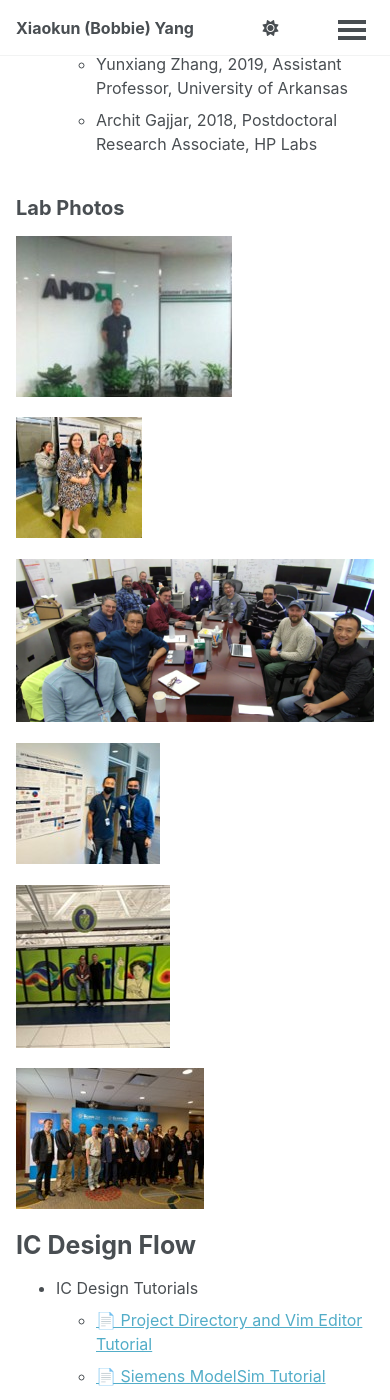
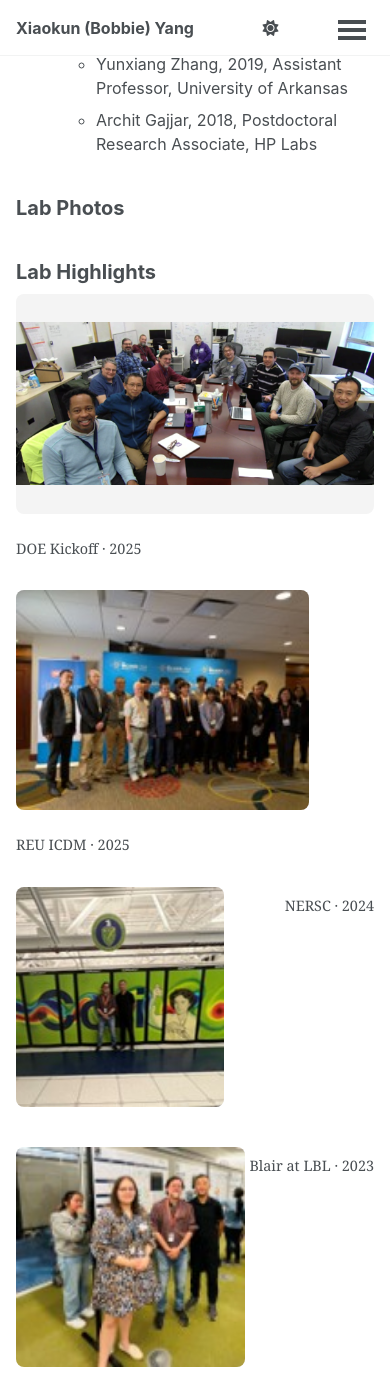
Before and after one commit to bobbieyang/bobbieyang.github.io, a Jekyll site: the page built from _pages/lab.md, in a window 390 px wide and 1400 px high, scrolled down 4715 px. Built offline with Jekyll 4.4.1, drawn with Linux system fonts in a browser that asks for light colours; a script bundle is joined from its source files by our own code; library files that are not in the unit come from our copies; some of the changed text lies outside the part shown.

Commit message:
Update lab.md

```diff
--- a/_pages/lab.md
+++ b/_pages/lab.md
@@ -38,17 +38,87 @@ Team
 
 ## Lab Photos
 
-![AMD, 2010]({{ base_path }}/files/lab/amd%202010.jpg)
+<h2>Lab Highlights</h2>
 
-![Blair at LBL, 2023]({{ base_path }}/files/lab/blair%20lbl%202023.jpg)
+<style>
+.lab-gallery {
+  display: grid;
+  grid-template-columns: repeat(2, minmax(0, 1fr));
+  gap: 24px;
+  margin-bottom: 32px;
+}
+.lab-gallery figure {
+  margin: 0;
+}
+.lab-gallery img {
+  display: block;
+  width: 100%;
+  height: 220px;
+  object-fit: contain;
+  background: #f4f4f4;
+  border-radius: 8px;
+}
+.lab-gallery figcaption {
+  margin-top: 8px;
+  text-align: center;
+  font-size: 0.9em;
+}
+@media (max-width: 600px) {
+  .lab-gallery {
+    grid-template-columns: 1fr;
+  }
+}
+</style>
 
-![DOE kickoff, 2025]({{ base_path }}/files/lab/doe%20kickoff%202025.png)
+<div class="lab-gallery">
+  <figure>
+    <a href="{{ base_path }}/files/lab/doe%20kickoff%202025.png">
+      <img src="{{ base_path }}/files/lab/doe%20kickoff%202025.png"
+           alt="DOE kickoff, 2025" loading="lazy">
+    </a>
+    <figcaption>DOE Kickoff · 2025</figcaption>
+  </figure>
 
-![Mario at LBL, 2022]({{ base_path }}/files/lab/mario%20lbl%202022.jpg)
+  <figure>
+    <a href="{{ base_path }}/files/lab/reu%20icdm%202025.jpg">
+      <img src="{{ base_path }}/files/lab/reu%20icdm%202025.jpg"
+           alt="REU ICDM, 2025" loading="lazy">
+    </a>
+    <figcaption>REU ICDM · 2025</figcaption>
+  </figure>
 
-![NERSC, 2024]({{ base_path }}/files/lab/nersc%202024.jpg)
+  <figure>
+    <a href="{{ base_path }}/files/lab/nersc%202024.jpg">
+      <img src="{{ base_path }}/files/lab/nersc%202024.jpg"
+           alt="NERSC, 2024" loading="lazy">
+    </a>
+    <figcaption>NERSC · 2024</figcaption>
+  </figure>
 
-![REU ICDM, 2025]({{ base_path }}/files/lab/reu%20icdm%202025.jpg)
+  <figure>
+    <a href="{{ base_path }}/files/lab/blair%20lbl%202023.jpg">
+      <img src="{{ base_path }}/files/lab/blair%20lbl%202023.jpg"
+           alt="Blair at LBL, 2023" loading="lazy">
+    </a>
+    <figcaption>Blair at LBL · 2023</figcaption>
+  </figure>
+
+  <figure>
+    <a href="{{ base_path }}/files/lab/mario%20lbl%202022.jpg">
+      <img src="{{ base_path }}/files/lab/mario%20lbl%202022.jpg"
+           alt="Mario at LBL, 2022" loading="lazy">
+    </a>
+    <figcaption>Mario at LBL · 2022</figcaption>
+  </figure>
+
+  <figure>
+    <a href="{{ base_path }}/files/lab/amd%202010.jpg">
+      <img src="{{ base_path }}/files/lab/amd%202010.jpg"
+           alt="AMD, 2010" loading="lazy">
+    </a>
+    <figcaption>AMD · 2010</figcaption>
+  </figure>
+</div>
 
 
 IC Design Flow
```
